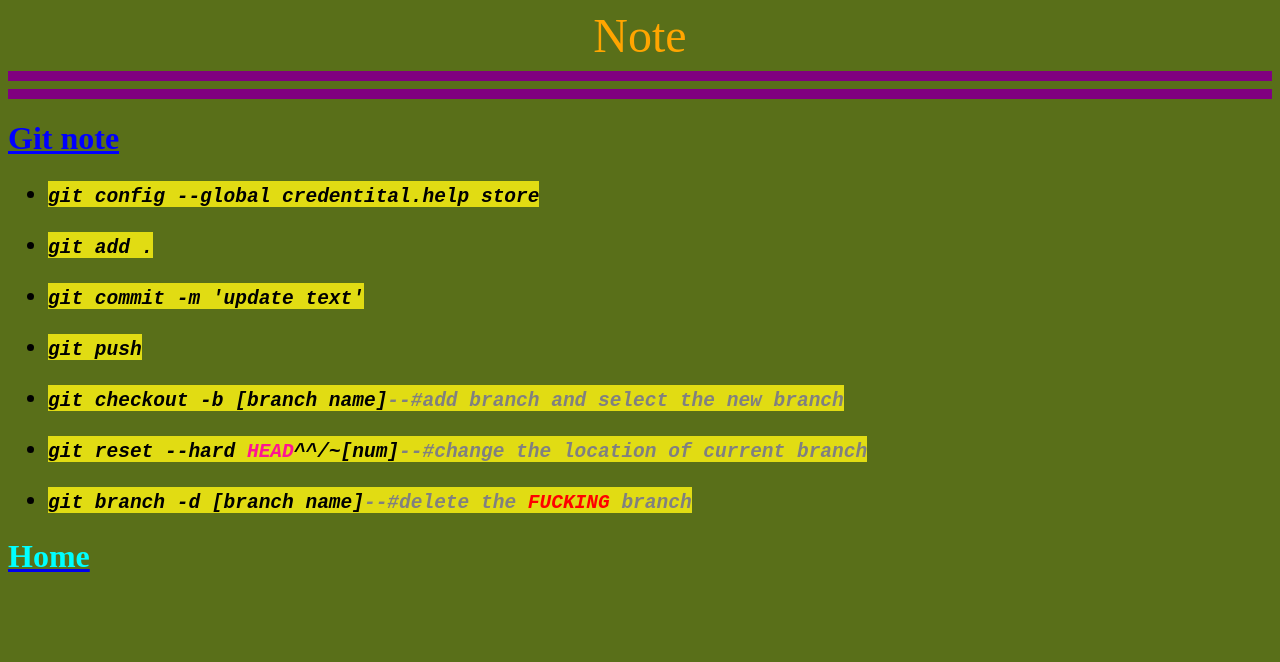
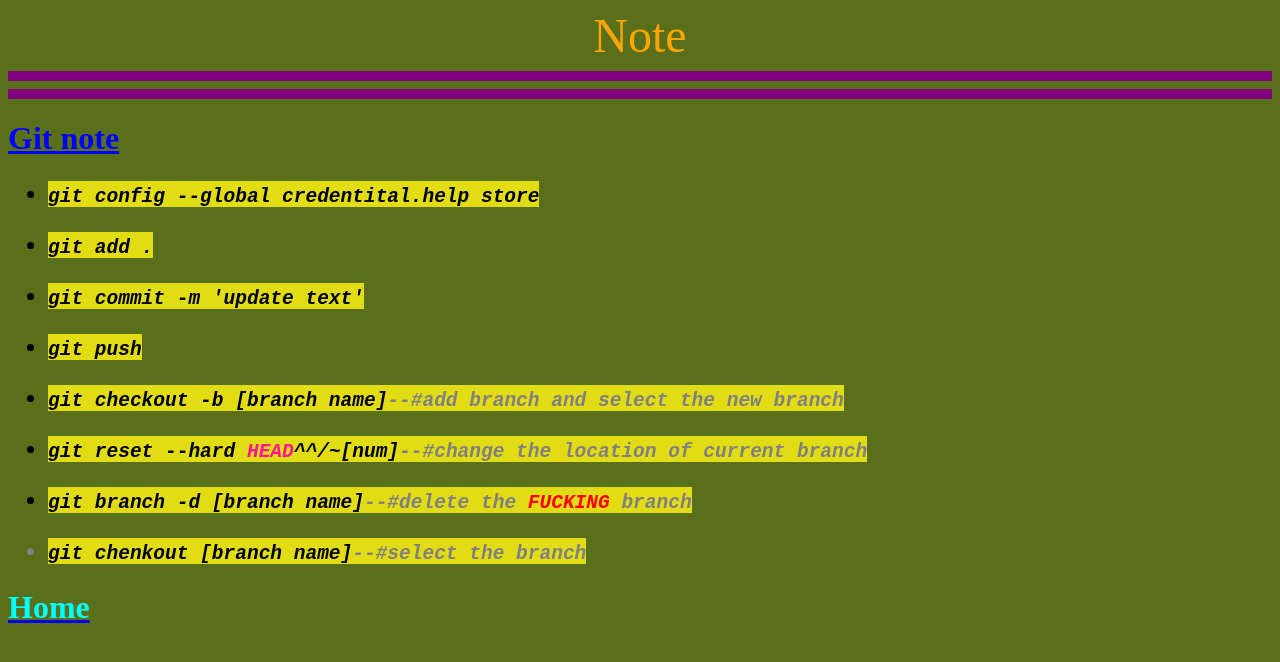
Before and after one commit to websun6493/repo, a plain HTML site: page move.html in a window 1280 px wide. Drawn offline with Linux system fonts and the light colour scheme.

Commit message:
last of the day

```diff
--- a/move.html
+++ b/move.html
@@ -5,6 +5,7 @@
         <title>
             note
         </title>
+        <link href="http://i.imgur.com/xemsXiz" type="image/x-icon" rel="Shortcut-Icon">
     </head>
     <body bgcolor="#596f19">
         <header>
@@ -44,6 +45,11 @@
                             <li>
                                 <mark><code><i>git branch -d [branch name]<font color="gray">--#delete the <font color="red">FUCKING </font>branch</i></code></mark>
                             </li>
+                        <p>
+                            <li>
+                                <mark><code><i>git chenkout [branch name]<font color="gray">--#select the branch</font></i></code></mark>
+                            </li>
+                        </p>
                                     </p>
                                 </p>
                             </p>
```
